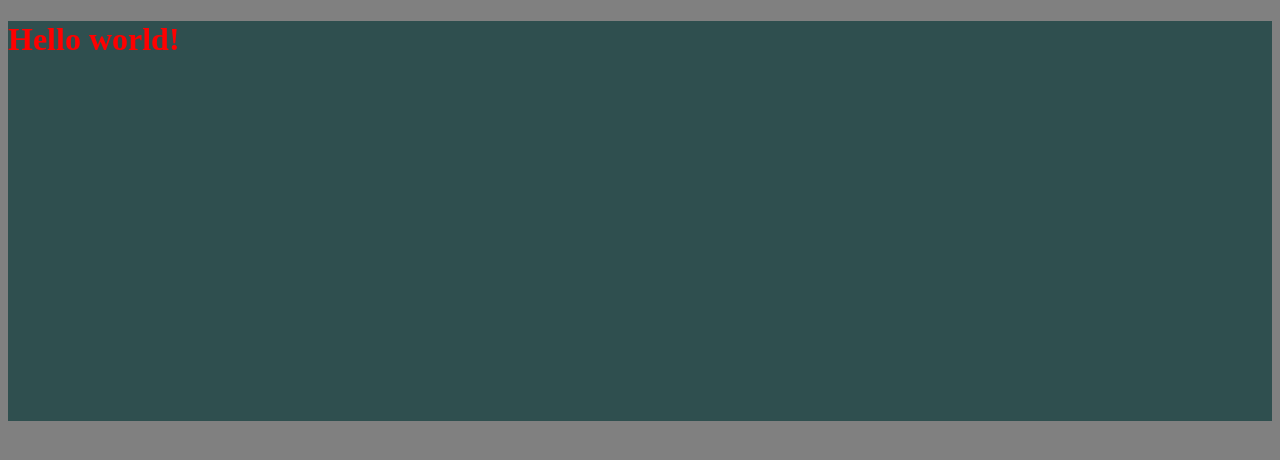
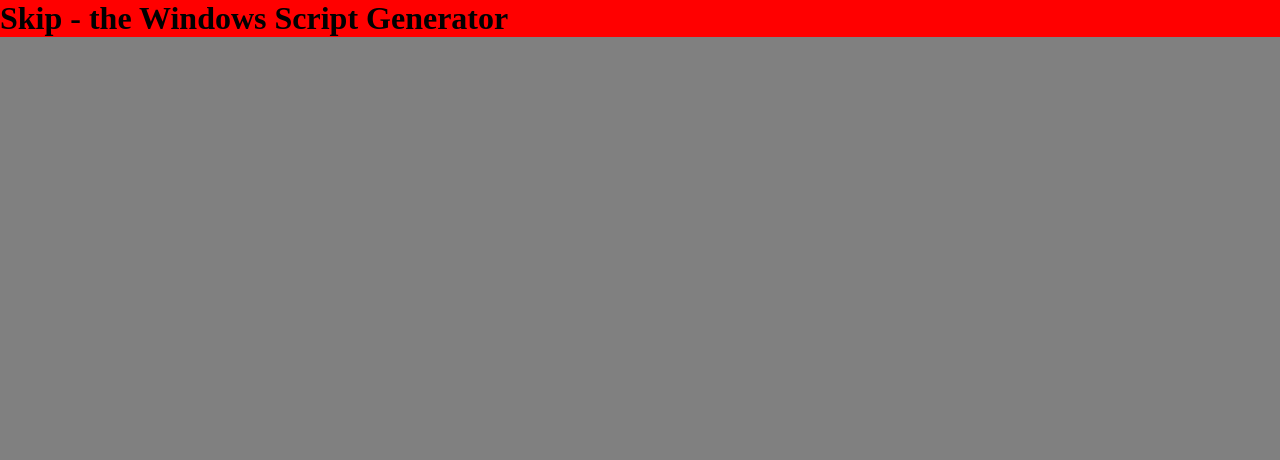
Before and after one commit to Nerond32/skip, a React app: page / in a window 1280 px wide. Shown: the top 460 px of the page. Built offline with nearby package versions, Linux system fonts and the light colour scheme.

Commit message:
Basic project structure

```diff
--- a/src/App.js
+++ /dev/null
@@ -1,13 +0,0 @@
-import React from "react";
-import ReactDOM from "react-dom";
-import "./style.css";
-
-const App = () => {
-  return (
-    <div>
-      <h1 className="hello">Hello world!</h1>
-    </div>
-  );
-};
-
-export default App;
--- /dev/null
+++ b/src/components/App.css
@@ -0,0 +1,5 @@
+body {
+  background-color: grey;
+  margin:0px;
+  padding:0px;
+}
--- /dev/null
+++ b/src/components/App.js
@@ -0,0 +1,13 @@
+import React from "react";
+import "./App.css";
+import Header from "./Header/Header";
+
+const App = () => {
+  return (
+    <React.Fragment>
+      <Header />
+    </React.Fragment>
+  );
+};
+
+export default App;
--- /dev/null
+++ b/src/components/Header/Header.css
@@ -0,0 +1,4 @@
+.header {
+    background-color: red;
+    margin:0px;
+}
--- /dev/null
+++ b/src/components/Header/Header.js
@@ -0,0 +1,8 @@
+import React from "react";
+import "./Header.css";
+
+const Header = () => {
+  return <h1 className="header">Skip - the Windows Script Generator</h1>;
+};
+
+export default Header;
--- a/src/index.js
+++ b/src/index.js
@@ -1,5 +1,5 @@
 import React from "react";
 import ReactDOM from "react-dom";
-import App from "./App";
+import App from "./components/App";
 
 ReactDOM.render(<App />, document.getElementById("root"));
--- a/src/print.js
+++ /dev/null
@@ -1,3 +0,0 @@
-export default function printMe() {
-  console.log("I get called from print.jsaa!");
-}
--- a/src/style.css
+++ /dev/null
@@ -1,9 +0,0 @@
-body {
-  background-color: grey;
-}
-
-.hello {
-  color: red;
-  background-color: darkslategrey;
-  height: 400px;
-}
```
